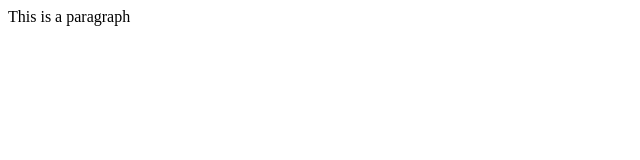
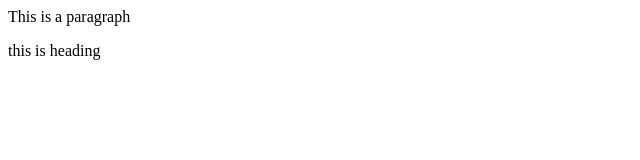
Before and after one commit to manprreet/manprreet, a plain HTML site: page index.html in a window 1280 px wide. Shown: the full height of the page, 0-640 px from the left. Drawn offline with Linux system fonts and the light colour scheme.

Commit message:
Update index.html

```diff
--- a/index.html
+++ b/index.html
@@ -1 +1,3 @@
 <p>This is a paragraph</p>
+
+<h> this is heading</h>
```
